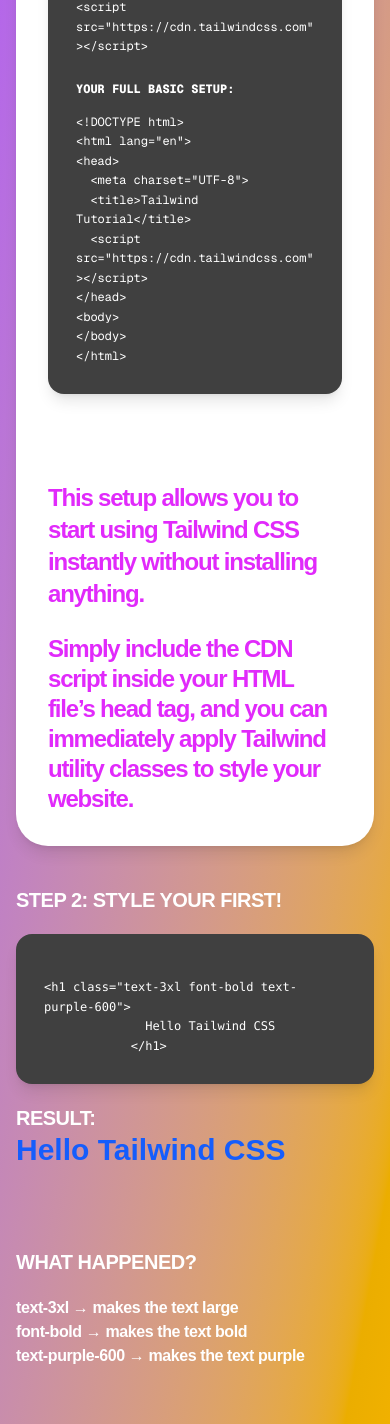
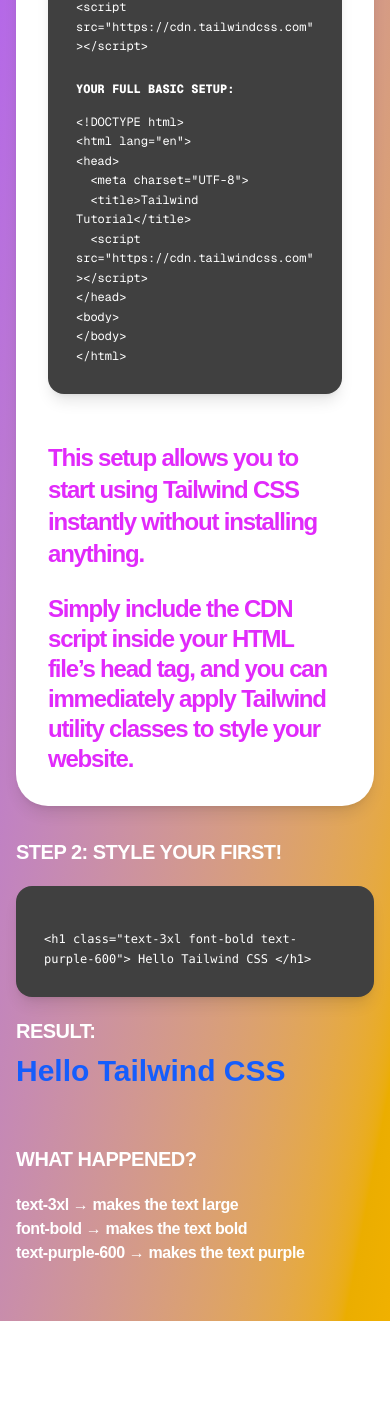
Before and after one commit to cybot555/digal-webapp-demo2, a Next.js app: page / in a window 390 px wide. Shown: the part 728-2152 px from the top of the page. After the commit the page ends 2049 px from the top, so only its background shows below. Built offline with nearby package versions, Linux system fonts and the light colour scheme.

Commit message:
Update page.js
fix: h1 code in step2 uneven lines

```diff
--- a/app/page.js
+++ b/app/page.js
@@ -73,7 +73,7 @@
 
             {/* RIGHT: Explanation */}
             <div className="w-full lg:w-1/2 mt-2">
-              <p className="text-2xl font-extrabold tracking-tighter text-fuchsia-500 mt-10 lg:mt-20">
+              <p className="text-2xl font-extrabold tracking-tighter text-fuchsia-500 sm:mt-0 lg:mt-20">
                 This setup allows you to start using Tailwind CSS instantly
                 without installing anything.
               </p>
@@ -89,24 +89,22 @@
         </div>
 
 {/* {first tailwind styling} */}
-        <div className="flex flex-col lg:flex-row gap-10 items-start">
+        <div className="flex flex-col lg:flex-row gap-8 sm:gap-10 items-start">
 
-          <div className="w-full lg:w-1/2 text-left mt-10">
+          <div className="w-full lg:w-1/2 text-left mt-8 sm:mt-10">
           <p className="text-xl sm:text-2xl font-bold tracking-tight text-white uppercase">STEP 2: STYLE YOUR FIRST!</p>
           <section className="bg-neutral-700 p-7 sm:p-8 rounded-2xl shadow-lg mt-5 w-full">
-            <pre className="text-white font-normal text-xs sm:text-sm mt-4 whitespace-pre-wrap wrap-break-word leading-relaxed">
-            {`<h1 class="text-3xl font-bold text-purple-600">
-              Hello Tailwind CSS
-            </h1>`}
+            <pre className="text-white font-normal text-xs sm:text-sm mt-4 whitespace-pre-wrap break-words leading-relaxed">
+            {`<h1 class="text-3xl font-bold text-purple-600"> Hello Tailwind CSS </h1>`}
             </pre>
           </section>
           <p className="text-xl sm:text-2xl font-bold tracking-tight text-white uppercase mt-5">RESULT:</p>
-                <h1 class="text-3xl font-bold text-blue-600">
+                <h1 className="text-3xl font-bold text-blue-600 mt-2">
                   Hello Tailwind CSS
                 </h1>
           </div>
 
-          <div className="w-full lg:w-1/2 text-left mt-10">
+          <div className="w-full lg:w-1/2 text-left mt-6 sm:mt-8 sm:mb-12 lg:mt-20">
           <p className="text-xl sm:text-2xl font-bold tracking-tight text-white uppercase">WHAT HAPPENED?</p>
           <div className="mt-5">
             <p className="lg:text-4xl  sm:text-2xl font-bold tracking-tight text-white lowercase ">text-3xl → makes the text large</p>
```
